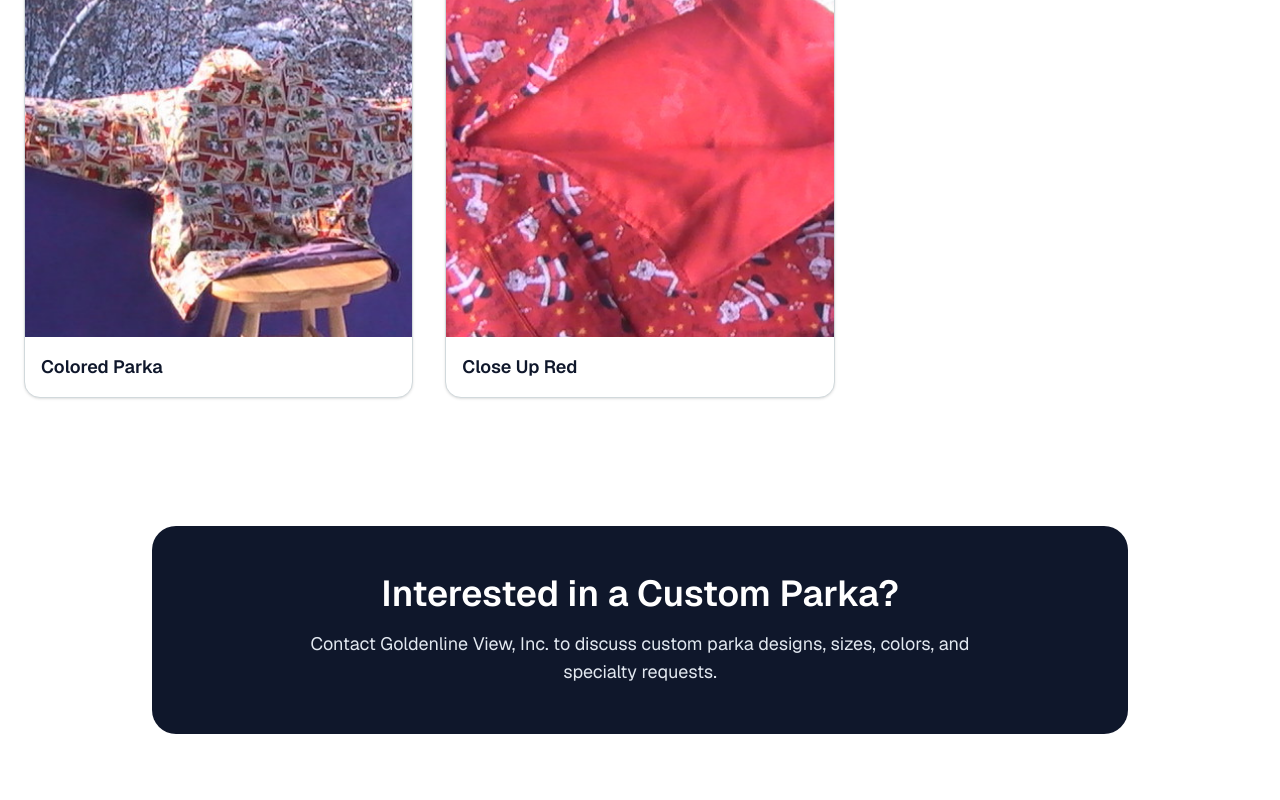
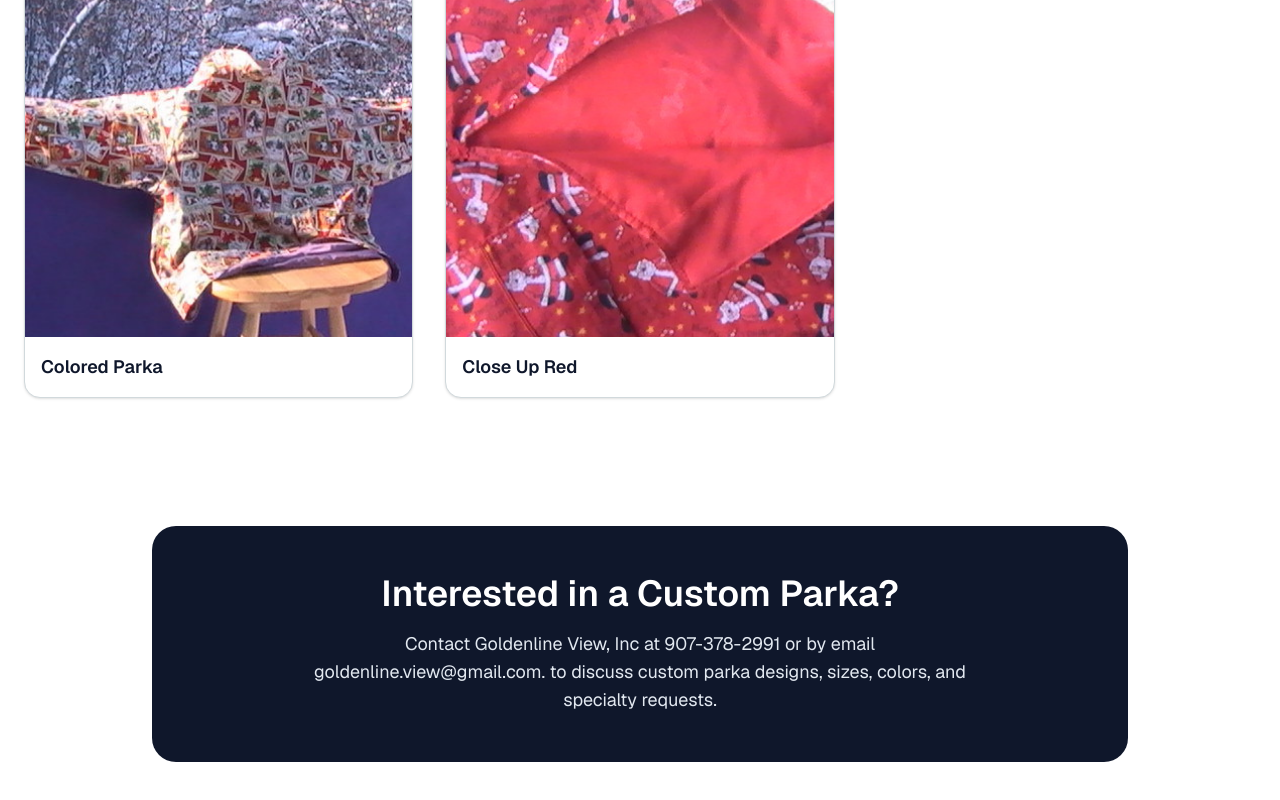
Before and after one commit to isaacchaidez/goldenlineview-alaskaparkas, a Next.js app: page / in a window 1280 px wide. Shown: the part 1971-2771 px from the top of the page. Built offline with nearby package versions, Linux system fonts and the light colour scheme.

Commit message:
new contact

```diff
--- a/app/page.tsx
+++ b/app/page.tsx
@@ -111,7 +111,7 @@ export default function HomePage() {
               Interested in a Custom Parka?
             </h2>
             <p className="mx-auto mt-4 max-w-2xl text-lg text-slate-200">
-              Contact Goldenline View, Inc. to discuss custom parka designs,
+              Contact Goldenline View, Inc at 907-378-2991 or by email goldenline.view@gmail.com. to discuss custom parka designs,
               sizes, colors, and specialty requests.
             </p>
           </div>
```
